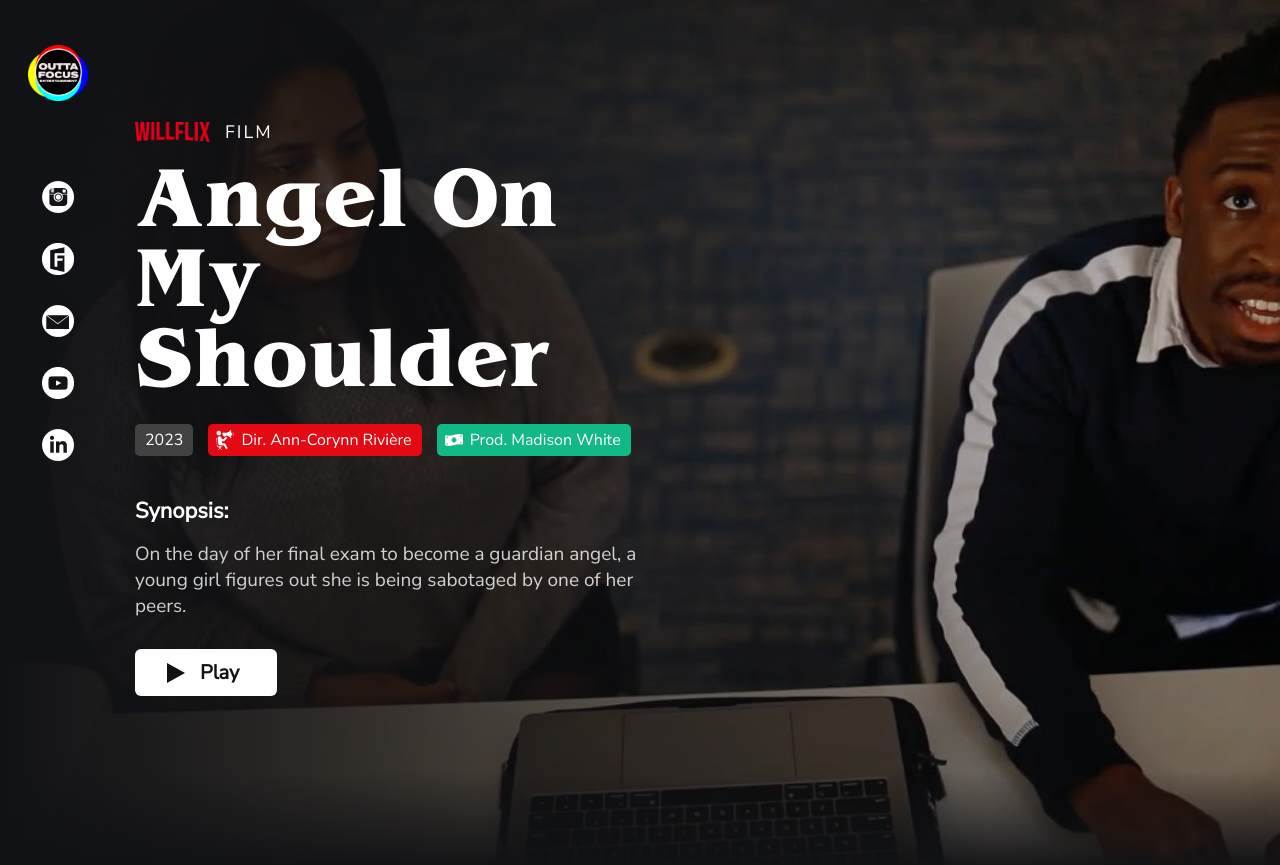
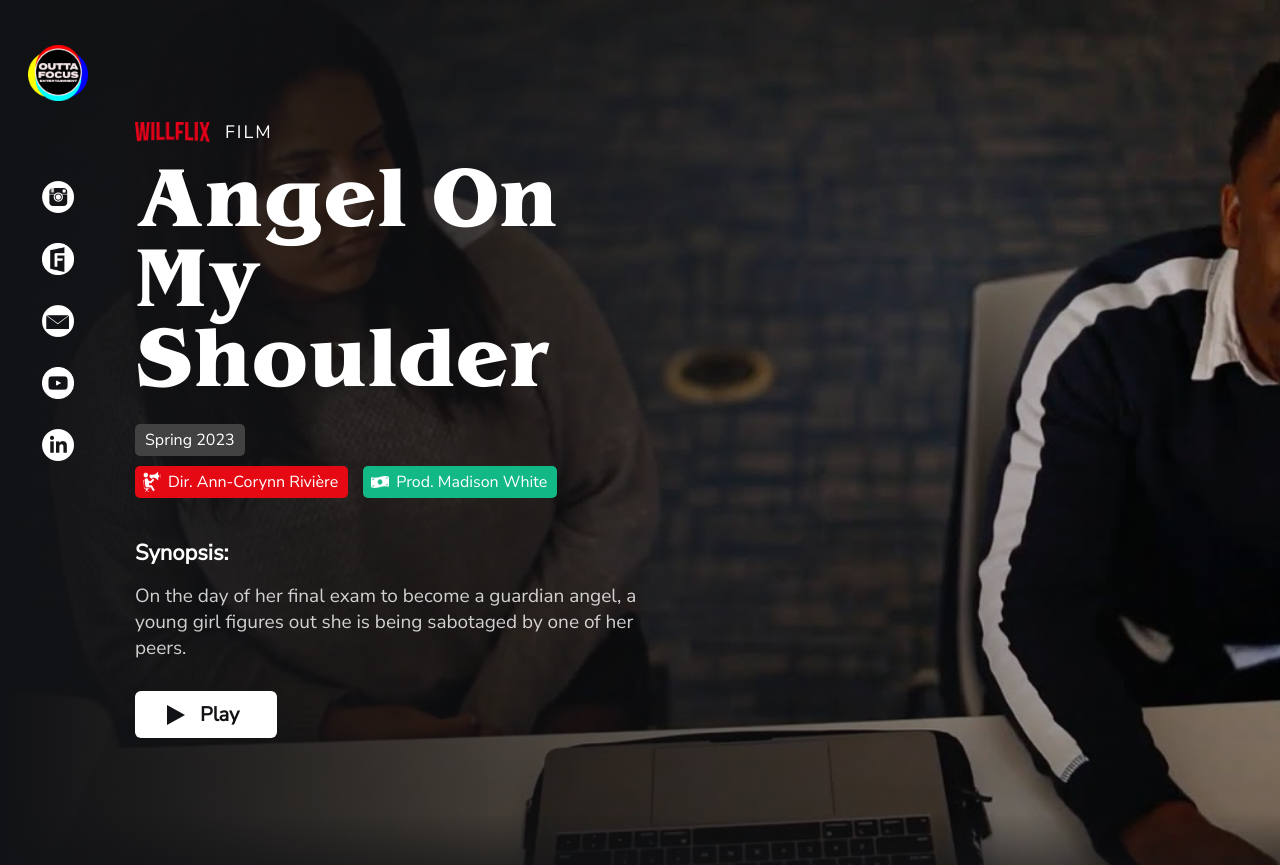
Before and after one commit to willhoppin/howard-thesis-2, an Angular app: page /angel in a window 1280 px wide. Shown: the top 865 px of the page. Built offline with nearby package versions, Linux system fonts and the light colour scheme.

Commit message:
semester

```diff
--- a/src/app/feature-pages/coding/angel/angel.component.html
+++ b/src/app/feature-pages/coding/angel/angel.component.html
@@ -9,7 +9,7 @@
                 </div>
                 <div class="series-title">Angel On My Shoulder</div>
                 <div class="info-bar">
-                    <div class="date">2023</div>
+                    <div class="date">Spring 2023</div>
                     <div class="episodes">1 Episode</div>
                     <div class="tools">
                         <div class="tag director">
```
